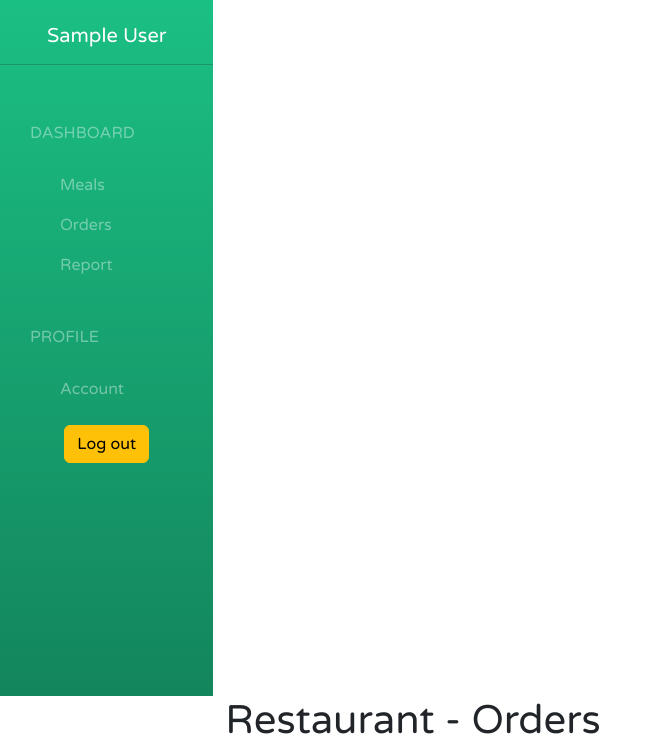
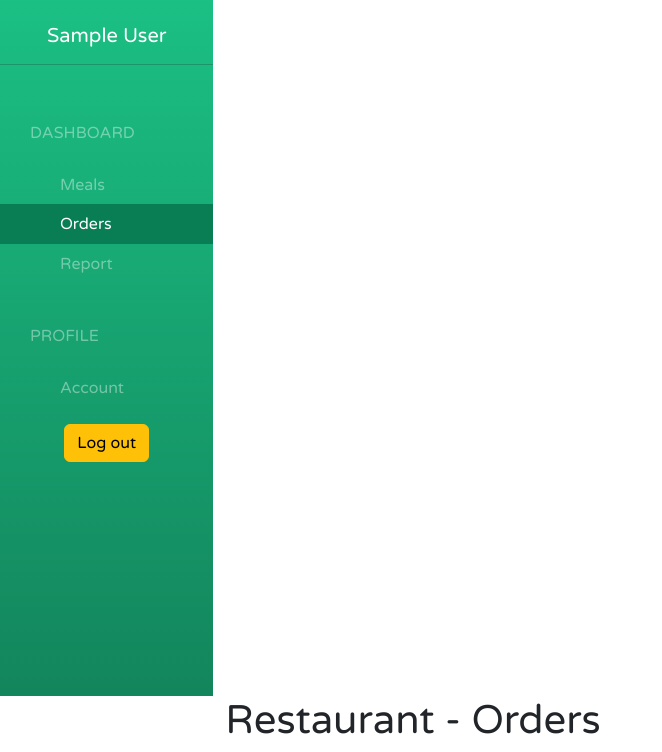
Before and after one commit to zd-prog/foodtasker, a Django app: page /restaurant/order/ in a window 1280 px wide. Shown: the part 104-856 px from the top of the page, without its empty margins (0-662 px from the left). Run offline with Django 3.2, Linux system fonts and the light colour scheme; the visitor is signed in with stand-in values (Sample User, id 1); data that the repository does not hold is empty; some libraries are stand-ins or nearby versions.

Commit message:
active list items

```diff
--- a/coreapp/templates/restaurant/base.html
+++ b/coreapp/templates/restaurant/base.html
@@ -1,6 +1,11 @@
 {% extends 'restaurant/layout.html' %}
 
 {% block sidebar %}
+
+{% url 'restaurant_meal' as restaurant_meal_url %}
+{% url 'restaurant_order' as restaurant_order_url %}
+{% url 'restaurant_report' as restaurant_report_url %}
+{% url 'restaurant_account' as restaurant_account_url %}
 
 <div class="text-center mt-4">
   <img src="{{ request.user.restaurant.logo.url }}" class="rounded-circle" width="80" height="80" alt="">
@@ -14,12 +19,13 @@
 <div class="list-group">
   <span class="text-uppercase">Dashboard</span>
 
-  <a href="{% url 'restaurant_meal' %}" class="list-group-item">Meals</a>
-  <a href="{% url 'restaurant_order' %}" class="list-group-item">Orders</a>
-  <a href="{% url 'restaurant_report' %}" class="list-group-item">Report</a>
+  <a href="{% url 'restaurant_meal' %}"
+  class="list-group-item {% if request.path == restaurant_meal_url %} active {% endif %}">Meals</a>
+  <a href="{% url 'restaurant_order' %}" class="list-group-item {% if request.path == restaurant_order_url %} active {% endif %}">Orders</a>
+  <a href="{% url 'restaurant_report' %}" class="list-group-item {% if request.path == restaurant_report_url %} active {% endif %}">Report</a>
 
   <span class="text-uppercase">Profile</span>
-  <a href="{% url 'restaurant_account' %}" class="list-group-item">Account</a>
+  <a href="{% url 'restaurant_account' %}" class="list-group-item {% if request.path == restaurant_account_url %} active {% endif %}">Account</a>
 </div>
 
 <div class="text-center my-3 mx-3">
--- a/coreapp/templates/restaurant/meal.html
+++ b/coreapp/templates/restaurant/meal.html
@@ -33,7 +33,7 @@
                 <td>{{meal.short_description}}</td>
                 <td class="text-right">${{meal.price}}</td>
                 <td class="text-center">
-                  <img src="{{MEDIA_URL}}{{meal.image.url}}" class="rounded" width="50" height="50" alt="">
+                  <img src="{{meal.image.url}}" class="rounded" width="50" height="50" alt="">
                 </td>
 
               </tr>
```
